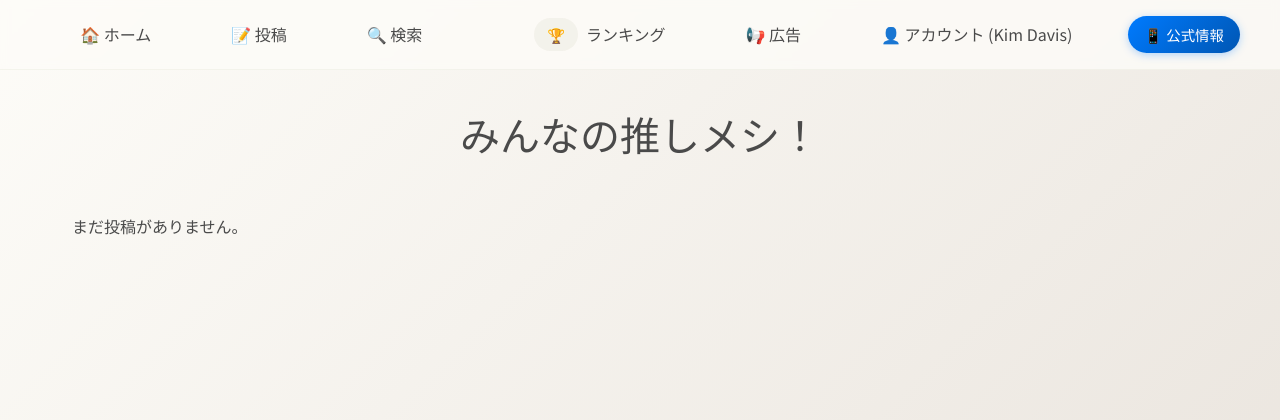
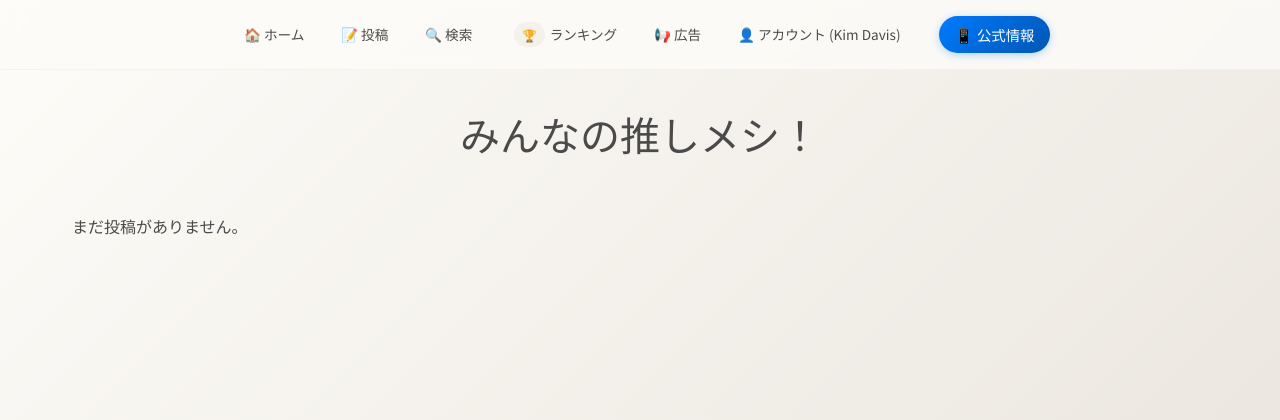
Before and after one commit to yuu0428/oshimeshi-app, a Flask app: page / in a window 1280 px wide. Shown: the top 420 px of the page. Run offline with Flask 3, Linux system fonts and the light colour scheme; data comes from the database, SQL or seed files in the repository; data that the repository does not hold is empty; some libraries are stand-ins or nearby versions.

Commit message:
ナビゲーション改行修正 - レスポンシブ対応強化

```diff
--- a/static/style.css
+++ b/static/style.css
@@ -31,25 +31,37 @@ nav {
     left: 0;
     right: 0;
     z-index: 1000;
-    padding: 0 2rem;
+    padding: 0 1rem;
     height: 70px;
     display: flex;
     align-items: center;
     justify-content: center;
+    flex-wrap: nowrap;
+    gap: 0.5rem;
+    overflow-x: auto;
+    scrollbar-width: none;
+    -ms-overflow-style: none;
+}
+
+nav::-webkit-scrollbar {
+    display: none;
 }
 
 nav a {
     text-decoration: none;
     color: #4A4A4A;
     font-weight: 400;
-    margin: 0 1.5rem;
-    padding: 0.5rem 1rem;
+    margin: 0 0.5rem;
+    padding: 0.4rem 0.8rem;
     border-radius: 25px;
     transition: all 0.3s ease;
     position: relative;
     display: inline-flex;
     align-items: center;
-    gap: 0.5rem;
+    gap: 0.3rem;
+    white-space: nowrap;
+    font-size: 0.9rem;
+    flex-shrink: 0;
 }
 
 nav a:hover {
@@ -58,23 +70,177 @@ nav a:hover {
 }
 
 nav a:first-child {
-    font-size: 1.5rem;
+    font-size: 1.2rem;
     font-weight: 700;
     color: #A4A584;
-    margin-right: 3rem;
+    margin-right: 1rem;
 }
 
 nav a:first-child::before {
     content: '🍴';
-    margin-right: 0.5rem;
+    margin-right: 0.3rem;
 }
 
 nav span {
     background: rgba(164, 165, 132, 0.1);
-    padding: 0.3rem 0.8rem;
+    padding: 0.3rem 0.6rem;
     border-radius: 20px;
-    font-size: 0.9rem;
-    margin-left: 2rem;
+    font-size: 0.8rem;
+    margin-left: 0.5rem;
+    white-space: nowrap;
+    flex-shrink: 0;
+}
+
+/* 公式情報ボタン（コンパクト版） */
+.official-info-btn {
+    background: linear-gradient(135deg, #007bff, #0056b3);
+    color: white;
+    border: none;
+    padding: 0.4rem 0.8rem;
+    border-radius: 20px;
+    font-size: 0.85rem;
+    font-weight: 500;
+    cursor: pointer;
+    transition: all 0.3s ease;
+    margin-left: 0.5rem;
+    box-shadow: 0 2px 8px rgba(0, 123, 255, 0.3);
+    white-space: nowrap;
+    flex-shrink: 0;
+}
+
+.official-info-btn:hover {
+    background: linear-gradient(135deg, #0056b3, #004085);
+    transform: translateY(-1px);
+    box-shadow: 0 4px 12px rgba(0, 123, 255, 0.4);
+}
+
+/* 特定の幅での調整 */
+@media (max-width: 1400px) {
+    nav {
+        padding: 0 0.5rem;
+    }
+
+    nav a {
+        margin: 0 0.3rem;
+        padding: 0.3rem 0.6rem;
+        font-size: 0.85rem;
+    }
+
+    nav a:first-child {
+        font-size: 1.1rem;
+        margin-right: 0.8rem;
+    }
+
+    .official-info-btn {
+        padding: 0.3rem 0.6rem;
+        font-size: 0.8rem;
+        margin-left: 0.3rem;
+    }
+
+    nav span {
+        padding: 0.2rem 0.5rem;
+        font-size: 0.75rem;
+        margin-left: 0.3rem;
+    }
+}
+
+@media (max-width: 1200px) {
+    nav {
+        padding: 0 0.3rem;
+    }
+
+    nav a {
+        margin: 0 0.2rem;
+        padding: 0.3rem 0.5rem;
+        font-size: 0.8rem;
+    }
+
+    nav a:first-child {
+        font-size: 1rem;
+        margin-right: 0.5rem;
+    }
+
+    nav a:first-child::before {
+        margin-right: 0.2rem;
+    }
+
+    .official-info-btn {
+        padding: 0.3rem 0.5rem;
+        font-size: 0.75rem;
+        margin-left: 0.2rem;
+    }
+
+    nav span {
+        padding: 0.2rem 0.4rem;
+        font-size: 0.7rem;
+        margin-left: 0.2rem;
+    }
+}
+
+/* 非常に狭い画面での縦配置対応 */
+@media (max-width: 768px) {
+    nav {
+        height: auto;
+        min-height: 70px;
+        flex-wrap: wrap;
+        justify-content: center;
+        padding: 0.5rem;
+    }
+
+    nav a:first-child {
+        width: 100%;
+        justify-content: center;
+        margin-bottom: 0.5rem;
+        margin-right: 0;
+        order: -1;
+    }
+
+    nav a {
+        margin: 0.1rem 0.2rem;
+        font-size: 0.8rem;
+    }
+
+    .official-info-btn {
+        margin: 0.1rem 0.2rem;
+        font-size: 0.8rem;
+    }
+
+    nav span {
+        margin: 0.1rem 0.2rem;
+        font-size: 0.8rem;
+    }
+}
+
+@media (max-width: 480px) {
+    body {
+        padding-top: 100px;
+    }
+
+    nav {
+        padding: 0.5rem 0.2rem;
+    }
+
+    nav a {
+        margin: 0.1rem;
+        padding: 0.4rem 0.6rem;
+        font-size: 0.75rem;
+    }
+
+    nav a:first-child {
+        font-size: 1rem;
+        margin-bottom: 0.3rem;
+    }
+
+    .official-info-btn {
+        margin: 0.1rem;
+        padding: 0.4rem 0.6rem;
+        font-size: 0.75rem;
+    }
+
+    nav span {
+        margin: 0.1rem;
+        font-size: 0.75rem;
+    }
 }
 
 /* 公式情報ボタン（ナビゲーション内） */
```
